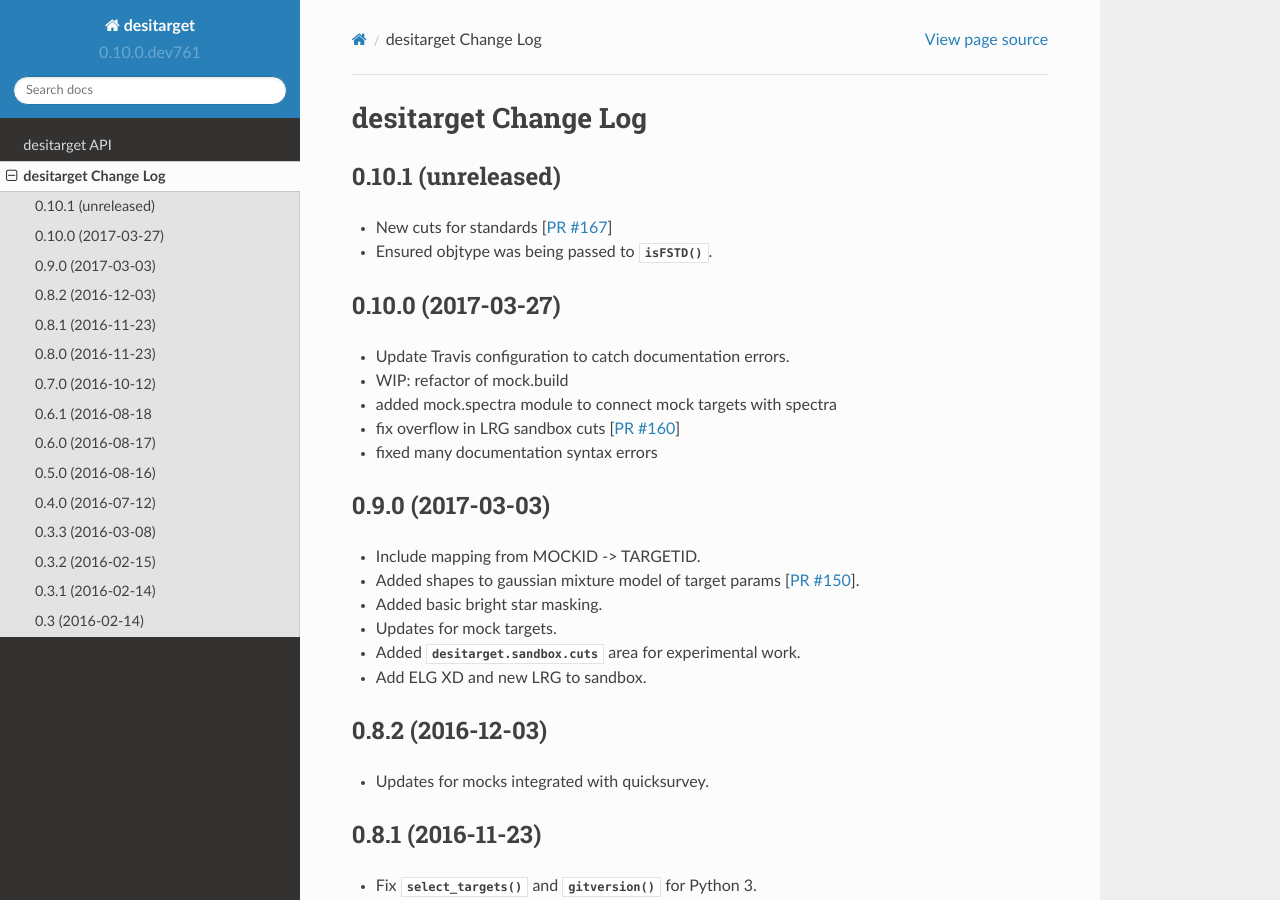
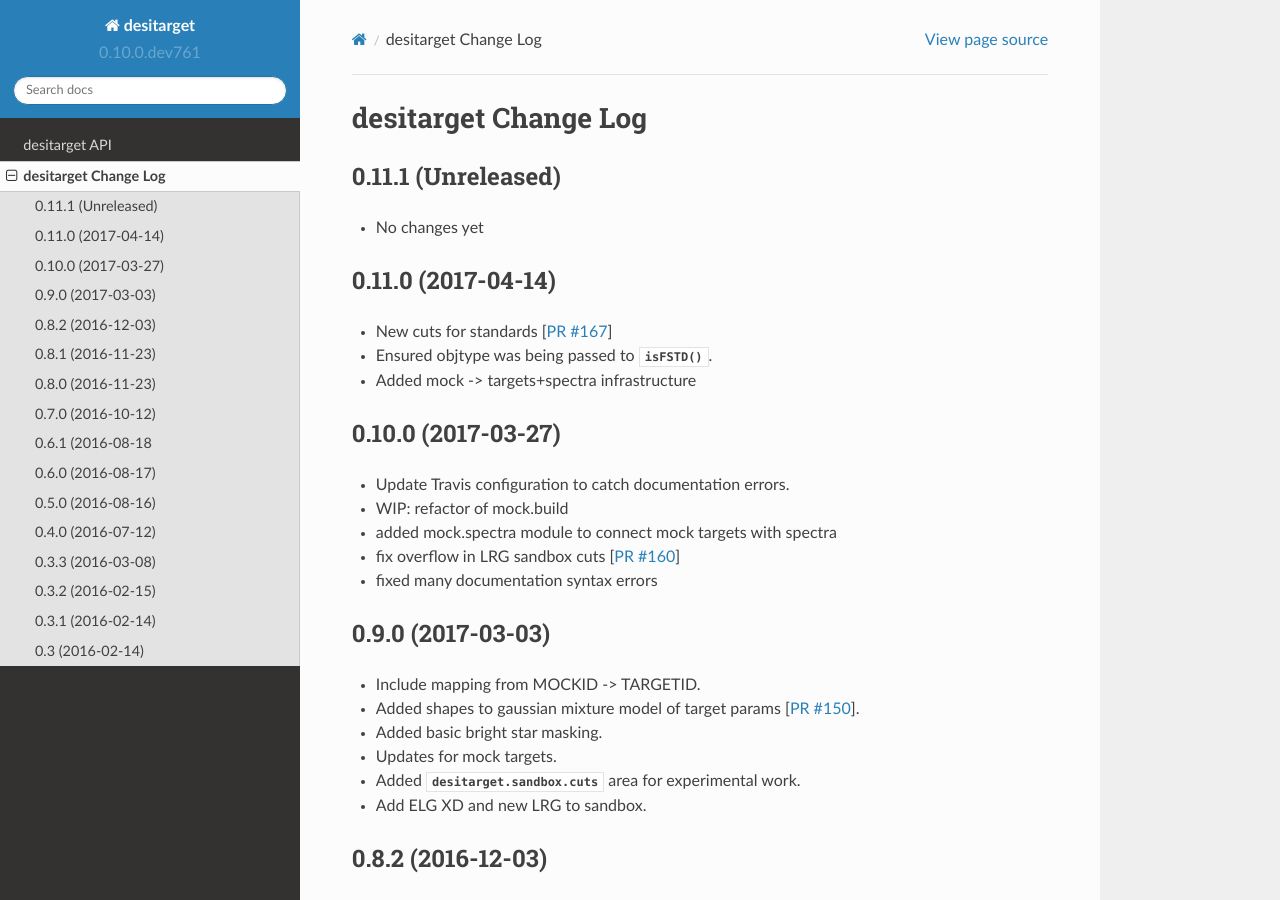
Before and after one commit to desihub/desitarget, a Sphinx documentation site: the page built from doc/changes.rst, in a window 1280 px wide and 900 px high. Built offline with Sphinx 7.4.7 and the Read the Docs theme 2.0.0, drawn with Linux system fonts in a browser that asks for light colours.

Commit message:
updated changes.rst for 0.11.0

```diff
--- a/doc/changes.rst
+++ b/doc/changes.rst
@@ -2,11 +2,17 @@
 desitarget Change Log
 =====================
 
-0.10.1 (unreleased)
+0.11.1 (Unreleased)
+-------------------
+
+* No changes yet
+
+0.11.0 (2017-04-14)
 -------------------
 
 * New cuts for standards [`PR #167`_]
 * Ensured objtype was being passed to :func:`~desitarget.cuts.isFSTD`.
+* Added mock -> targets+spectra infrastructure
 
 .. _`PR #167`: https://github.com/desihub/desitarget/pull/167
 
```
